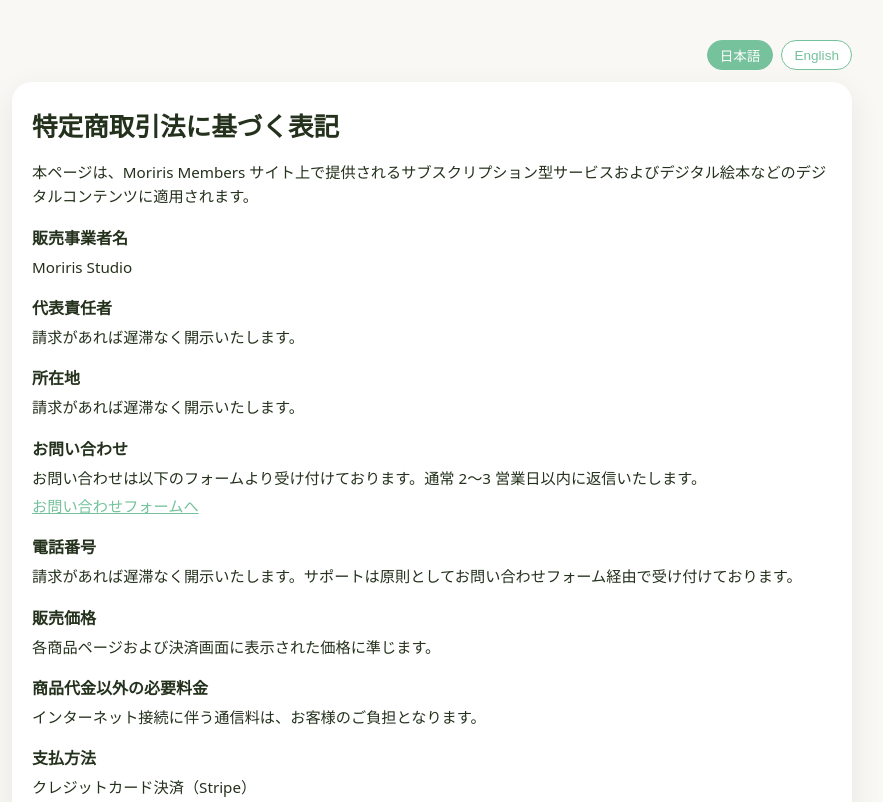
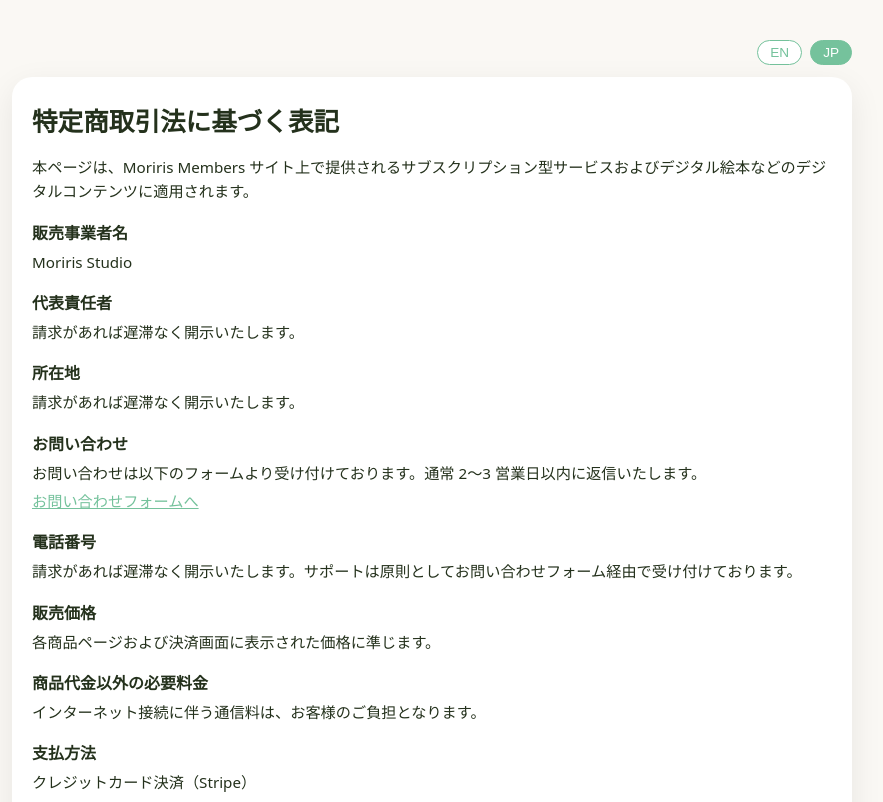
Before and after one commit to admin-moriris/member.moriris.com, a plain HTML site: page legal.html in a window 1280 px wide. Shown: the top 802 px of the page, without its empty margins (208-1091 px from the left). Drawn offline with Linux system fonts and the light colour scheme.

Commit message:
Update legal.html

```diff
--- a/legal.html
+++ b/legal.html
@@ -107,8 +107,8 @@
 </head>
 <body data-lang="ja">
   <div class="lang-switch">
-    <button type="button" data-set-lang="ja" class="active">日本語</button>
-    <button type="button" data-set-lang="en">English</button>
+    <button type="button" data-set-lang="en">EN</button>
+    <button type="button" data-set-lang="ja" class="active">JP</button>
   </div>
 
   <main class="legal-panel">
```
